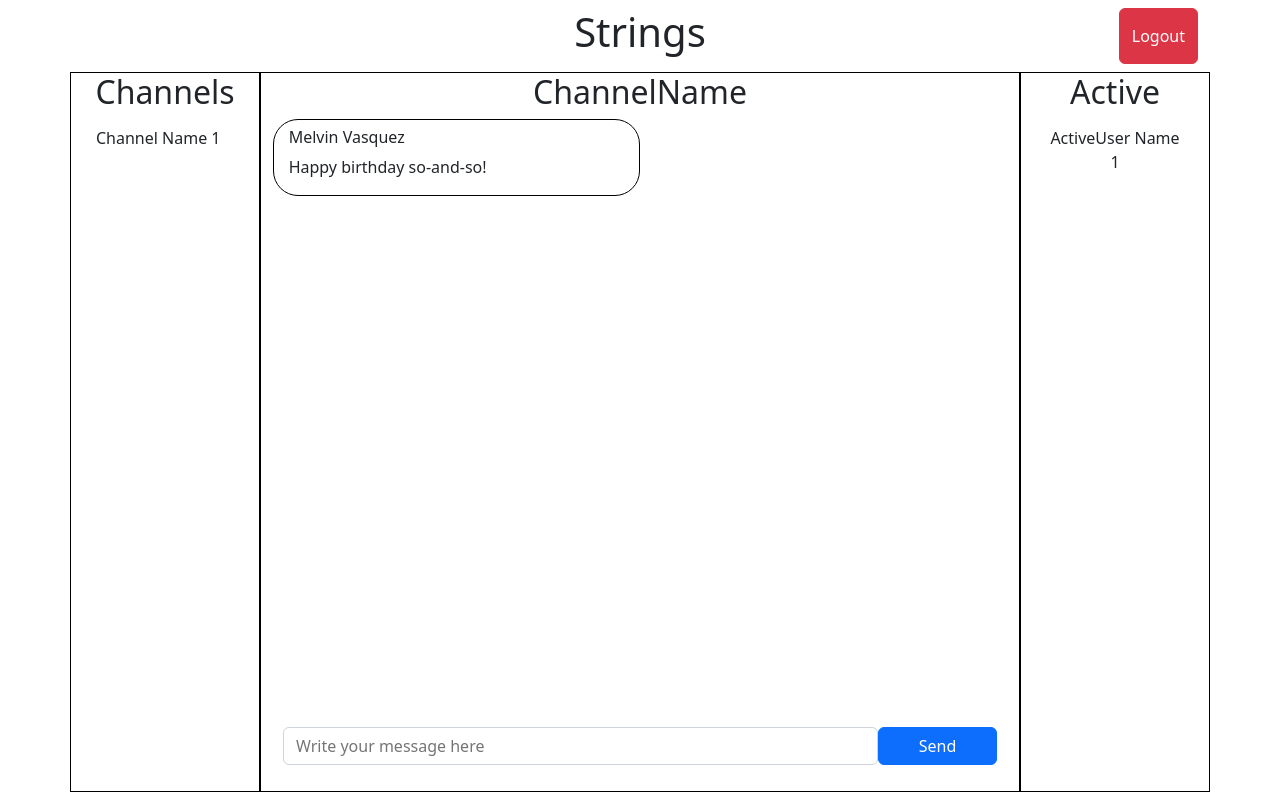
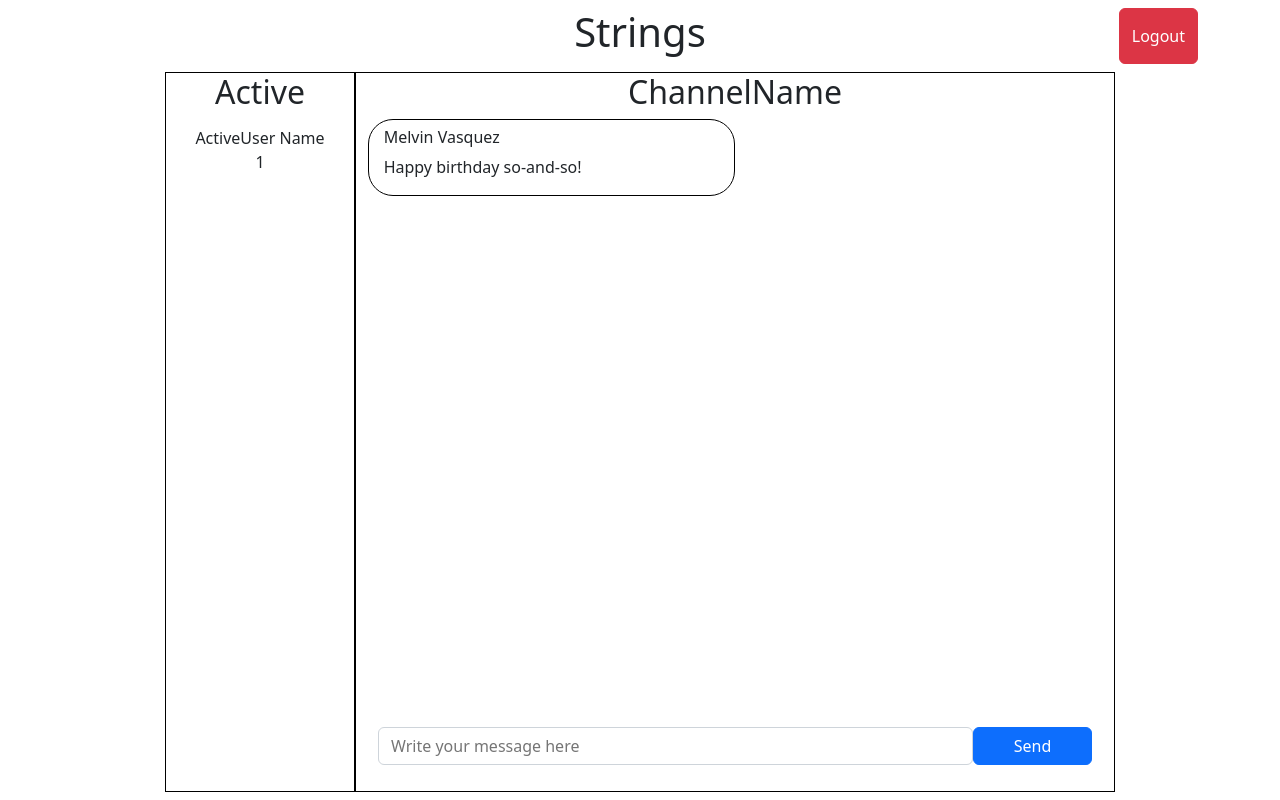
Before and after one commit to VirtualVasquez/strings, a React (Create React App) app in the folder client/: page /chat in a window 1280 px wide. Built offline with nearby package versions, Linux system fonts and the light colour scheme; no server answers; sample sign-in values are in the browser's storage.

Commit message:
axios get request for users setup on chatPage.js. Need to have it render to user

```diff
--- a/client/src/pages/chatPage/chatPage.js
+++ b/client/src/pages/chatPage/chatPage.js
@@ -1,5 +1,5 @@
-import React from 'react';
-// import axios from 'axios';
+import React, {useEffect, useState} from 'react';
+import axios from 'axios';
 import './chatPage.scss';
 import TextBubble from '../../components/textBubble';
 import { ChannelName } from '../../components/channelName';
@@ -10,15 +10,38 @@ import TextInput from '../../components/textInput';
 
 
 const ChatPage = props => {
+
+    const [users, setUsers] = useState(null);
+
+    async function getUsers() {
+        try {
+          const response = await axios.get('http://localhost:3001/api/users');
+          setUsers(response.data);
+        } catch (error) {
+          console.error(error);
+        }
+      }
+
+      useEffect(() => {
+        getUsers();
+      },[])
+
+      console.log(users);
+
+
     return (
         <main className="container" id="chat-page-container">
             <Nav
             setStringsUserID={props.setStringsUserID}
             />
             <div className="row" id="jumbotron-row">
-                <div className="col-md-2 jumbo-cols" id="channels-col">
+                {/* <div className="col-md-2 jumbo-cols" id="channels-col">
                     <h2 className="text-center">Channels</h2>
                     <ChannelName />
+                </div> */}
+                <div className="col-md-2 offset-1 jumbo-cols" id="users-col">
+                    <h2 className="text-center">Active</h2>
+                    <ActiveUser />
                 </div>
                 <div className="col-md-8 jumbo-cols texts-col">
                     <h2 className="text-center">ChannelName</h2>
@@ -27,10 +50,10 @@ const ChatPage = props => {
                     </div>
                     <TextInput />
                 </div>
-                <div className="col-md-2 jumbo-cols" id="users-col">
+                {/* <div className="col-md-2 jumbo-cols" id="users-col">
                     <h2 className="text-center">Active</h2>
                     <ActiveUser />
-                </div>
+                </div> */}
             </div>
       </main>
     );
```
